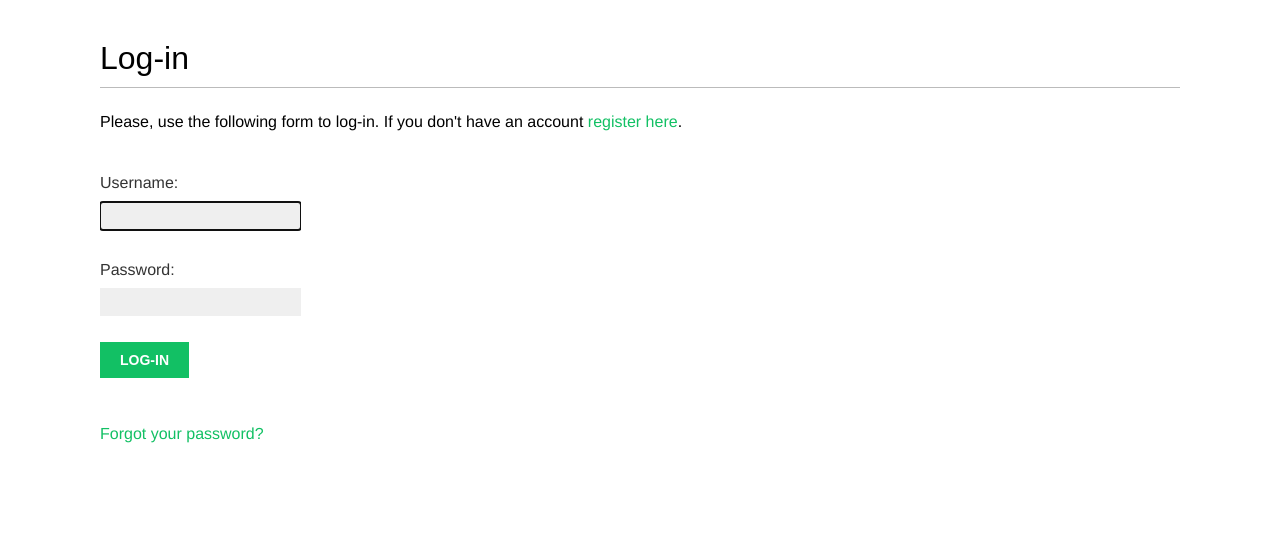
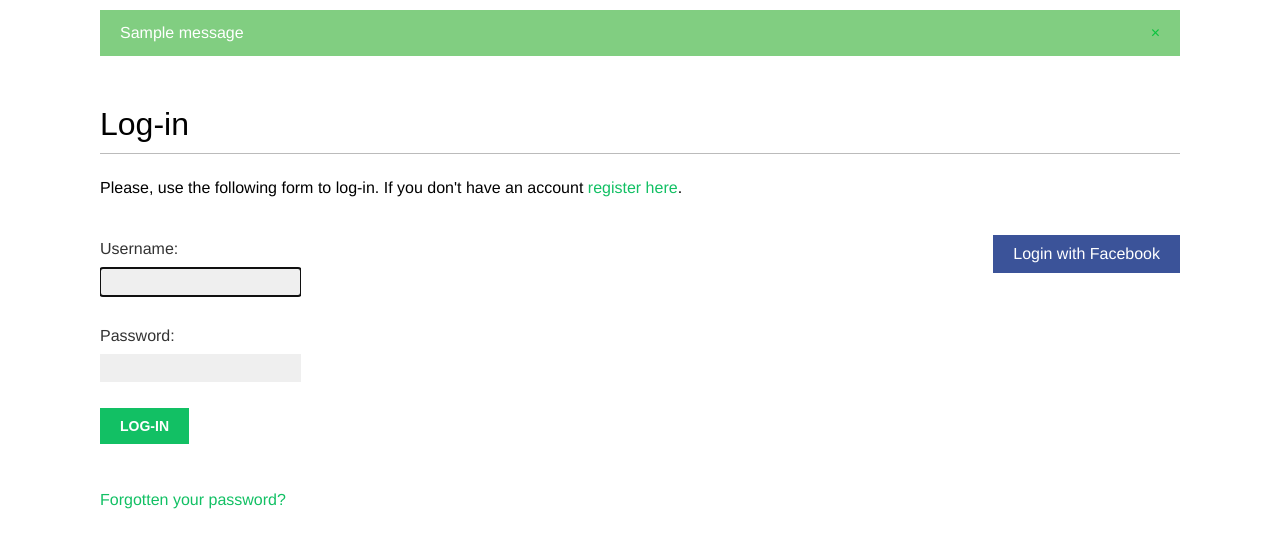
Before and after one commit to samtrippy/Bookmarks-Django, a Django app: page /account/login/ in a window 1280 px wide. Shown: the part 47-595 px from the top of the page. Run offline with Django 3.2, Linux system fonts and the light colour scheme; tables that the repository leaves empty hold one stand-in row (values such as "Sample post"); one stand-in notice (Sample message) is shown; some web fonts are replaced.

Commit message:
Added Custom User Auth (email) and Social user Auth (Facebook)

```diff
--- a/account/templates/base.html
+++ b/account/templates/base.html
@@ -1,6 +1,5 @@
 {% load staticfiles %}
 
-<!DOCTYPE html>
 <!DOCTYPE html>
 <html>
 <head>
@@ -26,6 +25,18 @@
 			{% endif %}
 		</span>
 	</div>
+
+    {% if messages %}
+        <ul class="messages">
+            {% for message in messages %}
+                <li class="{{ message.tags }}">
+                    {{ message|safe }}
+                    <a href="#" class="close">×</a>
+                </li>
+            {% endfor %}
+        </ul>
+    {% endif %}
+
 	<div id="content">
 		{% block content %}
 		{% endblock %}
--- a/account/templates/registration/login.html
+++ b/account/templates/registration/login.html
@@ -9,13 +9,19 @@
 	{% else %}
 		<p>Please, use the following form to log-in. If you don't have an account <a href="{% url "register" %}">register here</a>.</p>
 	{% endif %}
+
     <div class="login-form">
-		<form action="{% url 'login' %}" method="post">
+        <form action="{% url "login" %}" method="post">
             {{ form.as_p }}
             {% csrf_token %}
             <input type="hidden" name="next" value="{{ next }}" />
             <p><input type="submit" value="Log-in"></p>
         </form>
-		<p><a href="{% url 'password_reset' %}">Forgot your password?</a></p>
+        <p><a href="{% url "password_reset" %}">Forgotten your password?</a></p>
+    </div>
+    <div class="social">
+        <ul>
+            <li class="facebook"><a href="{% url 'social:begin' 'facebook' %}">Login with Facebook</a></li>
+        </ul>
     </div>
 {% endblock %}
--- a/bookmarks/urls.py
+++ b/bookmarks/urls.py
@@ -21,6 +21,7 @@ from django.conf.urls.static import static
 urlpatterns = [
     url(r'^admin/', include(admin.site.urls)),
     url(r'^account/', include('account.urls')),
+    url('social-auth/', include('social.apps.django_app.urls', namespace='social')),
 ]
 
 if settings.DEBUG:
```
Also changed, not shown: account/authentication.py (added, +20 -0 lines), bookmarks/settings.py (+12 -0 lines), db.sqlite3. Lines whose indentation alone changed are shown as unchanged.
